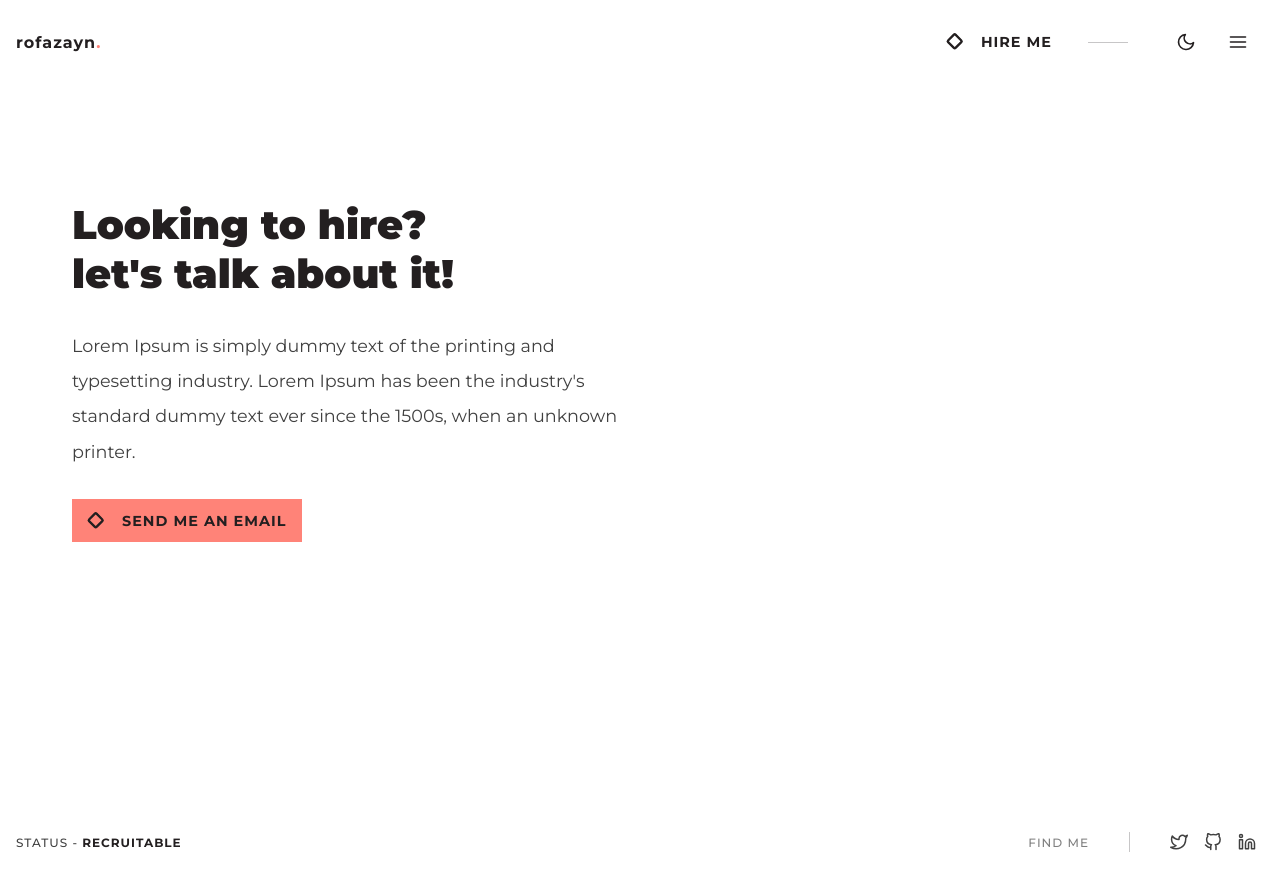
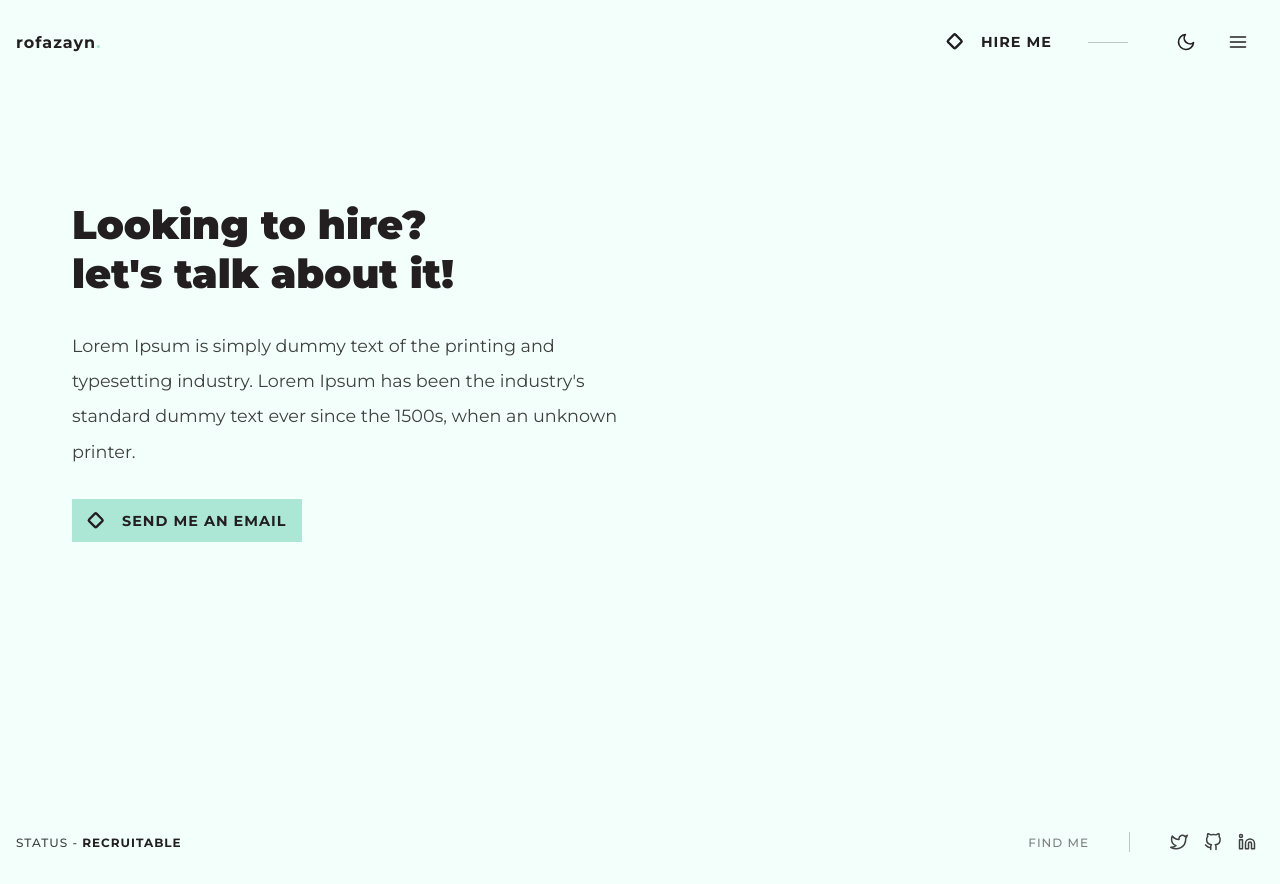
Before and after one commit to rofazayn/portfolio-remastered, a React (Create React App) app: page /hire in a window 1280 px wide. Built offline with nearby package versions, Linux system fonts and the light colour scheme.

Commit message:
Test: theme update

```diff
--- a/src/assets/theming/theme.js
+++ b/src/assets/theming/theme.js
@@ -1,19 +1,17 @@
 export const darkTheme = {
   colors: {
-    vein: 'tomato',
+    vein: '#7289DA',
     primary: 'white',
     secondary: '#7d7d7d',
-    background: 'black',
-    test: 'red'
+    background: '#26262B'
   }
 };
 
 export const lightTheme = {
   colors: {
-    vein: '#ff8378',
+    vein: '#ace6d5',
     primary: '#231F20',
     secondary: '#404040',
-    background: 'white',
-    test: 'red'
+    background: '#f2fffb'
   }
 };
--- a/src/components/Button/Button.js
+++ b/src/components/Button/Button.js
@@ -60,7 +60,7 @@ const SButton = styled.div`
     }
     &:hover {
       color: ${({ navButton, theme }) =>
-        navButton ? theme.colors.vein : theme.colors.background};
+        navButton ? theme.colors.vein : theme.colors.primary};
     }
   }
 `;
--- a/src/components/Navbar/Navbar.js
+++ b/src/components/Navbar/Navbar.js
@@ -1,5 +1,5 @@
 import React from 'react';
-import styled, { css } from 'styled-components';
+import styled from 'styled-components';
 import Logo from '../Logo/Logo';
 import NavOptions from '../NavOptions/NavOptions';
 
```
